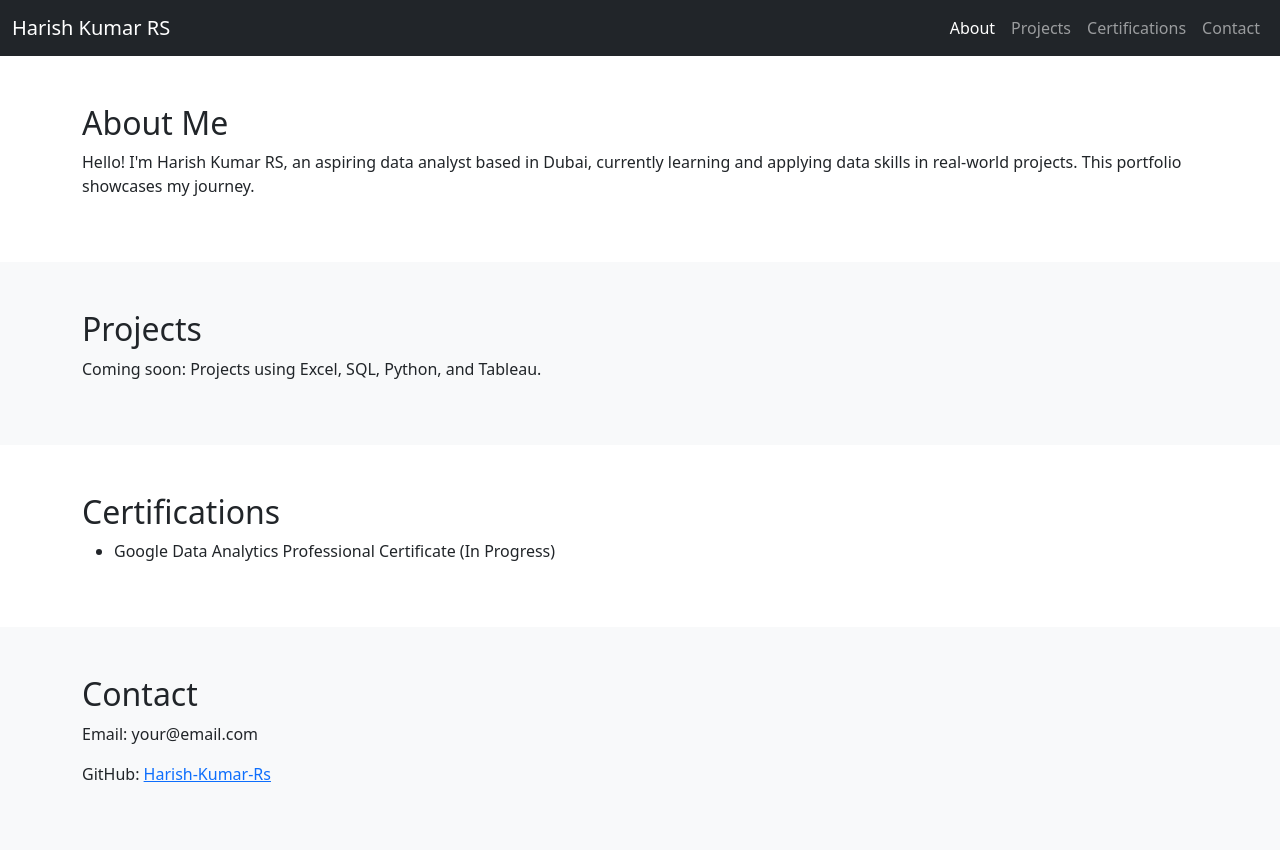
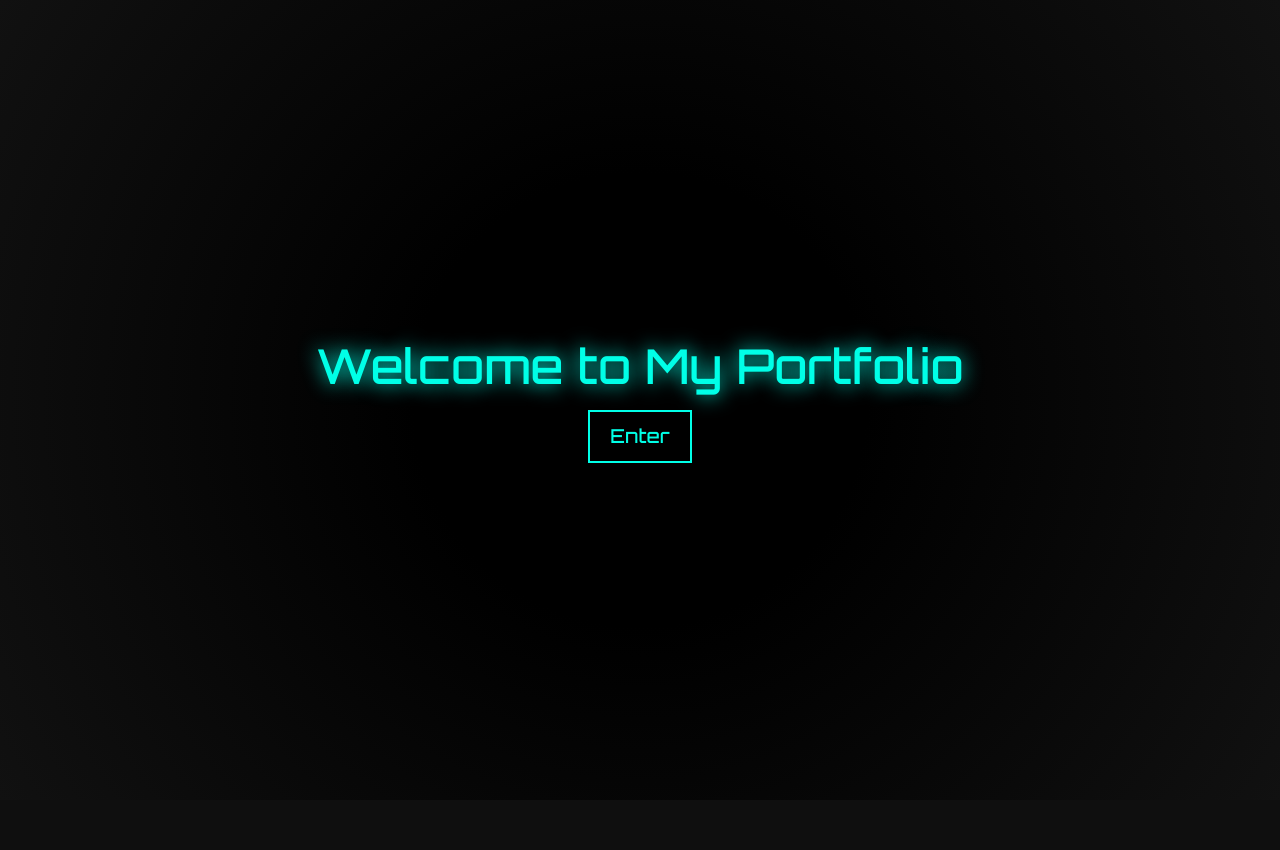
Before and after one commit to Harish-Kumar-Rs/Harish-Kumar-Rs.github.io, a plain HTML site: page index.html in a window 1280 px wide. After the commit the page ends 800 px from the top, so only its background shows below. Drawn offline with nearby package versions, Linux system fonts and the light colour scheme.

Commit message:
Cyberpunk intro and theme added

```diff
--- a/index.html
+++ b/index.html
@@ -1,3 +1,5 @@
+
+
 <!DOCTYPE html>
 <html lang="en">
 <head>
@@ -5,8 +7,81 @@
   <meta name="viewport" content="width=device-width, initial-scale=1.0"/>
   <title>Harish Kumar RS - Portfolio</title>
   <link href="https://cdn.jsdelivr.net/npm/bootstrap@5.3.0/dist/css/bootstrap.min.css" rel="stylesheet"/>
+  <style>
+    body {
+      margin: 0;
+      font-family: 'Orbitron', sans-serif;
+      background-color: #0f0f0f;
+      color: #00ffe7;
+    }
+
+    /* Intro screen */
+    #intro {
+      height: 100vh;
+      background: radial-gradient(circle, #000 30%, #111 100%);
+      display: flex;
+      flex-direction: column;
+      align-items: center;
+      justify-content: center;
+      text-align: center;
+      transition: opacity 1s ease-in-out;
+    }
+
+    #intro h1 {
+      font-size: 3rem;
+      margin-bottom: 1rem;
+      text-shadow: 0 0 20px #00ffe7;
+    }
+
+    #enterBtn {
+      background: transparent;
+      border: 2px solid #00ffe7;
+      color: #00ffe7;
+      padding: 10px 20px;
+      font-size: 1.2rem;
+      cursor: pointer;
+      transition: all 0.3s ease;
+    }
+
+    #enterBtn:hover {
+      background: #00ffe7;
+      color: #000;
+    }
+
+    /* Main portfolio hidden initially */
+    #mainContent {
+      display: none;
+      animation: fadeIn 1s ease forwards;
+    }
+
+    @keyframes fadeIn {
+      from { opacity: 0; }
+      to { opacity: 1; }
+    }
+
+    section {
+      padding: 3rem 2rem;
+    }
+
+    nav {
+      box-shadow: 0 0 10px #00ffe7;
+    }
+
+    a, h2 {
+      color: #00ffe7;
+    }
+  </style>
 </head>
 <body>
+
+  <!-- Intro Section -->
+  <div id="intro">
+    <h1>Welcome to My Portfolio</h1>
+    <button id="enterBtn">Enter</button>
+  </div>
+
+  <!-- Main Content -->
+  <div id="mainContent">
     <!-- Navbar -->
     <nav class="navbar navbar-expand-lg navbar-dark bg-dark">
       <div class="container-fluid">
@@ -16,7 +91,7 @@
         </button>
         <div class="collapse navbar-collapse" id="navbarNav">
           <ul class="navbar-nav ms-auto">
-          <li class="nav-item"><a class="nav-link active" href="#about">About</a></li>
+            <li class="nav-item"><a class="nav-link" href="#about">About</a></li>
             <li class="nav-item"><a class="nav-link" href="#projects">Projects</a></li>
             <li class="nav-item"><a class="nav-link" href="#certifications">Certifications</a></li>
             <li class="nav-item"><a class="nav-link" href="#contact">Contact</a></li>
@@ -26,34 +101,46 @@
     </nav>
 
     <!-- About -->
-  <section class="container py-5" id="about">
+    <section id="about">
       <h2>About Me</h2>
-    <p>Hello! I'm Harish Kumar RS, an aspiring data analyst based in Dubai, currently learning and applying data skills in real-world projects. This portfolio showcases my journey.</p>
+      <p>I'm Harish Kumar RS, based in Dubai — aspiring data analyst, currently diving into analytics, automation, and real-world finance projects.</p>
     </section>
 
     <!-- Projects -->
-  <section class="bg-light py-5" id="projects">
-    <div class="container">
+    <section id="projects">
       <h2>Projects</h2>
-      <p>Coming soon: Projects using Excel, SQL, Python, and Tableau.</p>
-    </div>
+      <ul>
+        <li>Coming Soon: Excel/SQL dashboard analysis</li>
+      </ul>
     </section>
 
     <!-- Certifications -->
-  <section class="container py-5" id="certifications">
+    <section id="certifications">
       <h2>Certifications</h2>
       <ul>
-      <li>Google Data Analytics Professional Certificate (In Progress)</li>
+        <li>Google Data Analytics Professional Certificate – In Progress</li>
       </ul>
     </section>
 
     <!-- Contact -->
-  <section class="bg-light py-5" id="contact">
-    <div class="container">
+    <section id="contact">
       <h2>Contact</h2>
       <p>Email: your@email.com</p>
       <p>GitHub: <a href="https://github.com/Harish-Kumar-Rs" target="_blank">Harish-Kumar-Rs</a></p>
+    </section>
   </div>
-  </section>
 
-  <script src="https://cdn.j
+  <script>
+    document.getElementById("enterBtn").addEventListener("click", function () {
+      document.getElementById("intro").style.opacity = 0;
+      setTimeout(() => {
+        document.getElementById("intro").style.display = "none";
+        document.getElementById("mainContent").style.display = "block";
+      }, 1000);
+    });
+  </script>
+
+  <link href="https://fonts.googleapis.com/css2?family=Orbitron:wght@500&display=swap" rel="stylesheet">
+  <script src="https://cdn.jsdelivr.net/npm/bootstrap@5.3.0/dist/js/bootstrap.bundle.min.js"></script>
+</body>
+</html>
```
Lines whose indentation alone changed are shown as unchanged.
